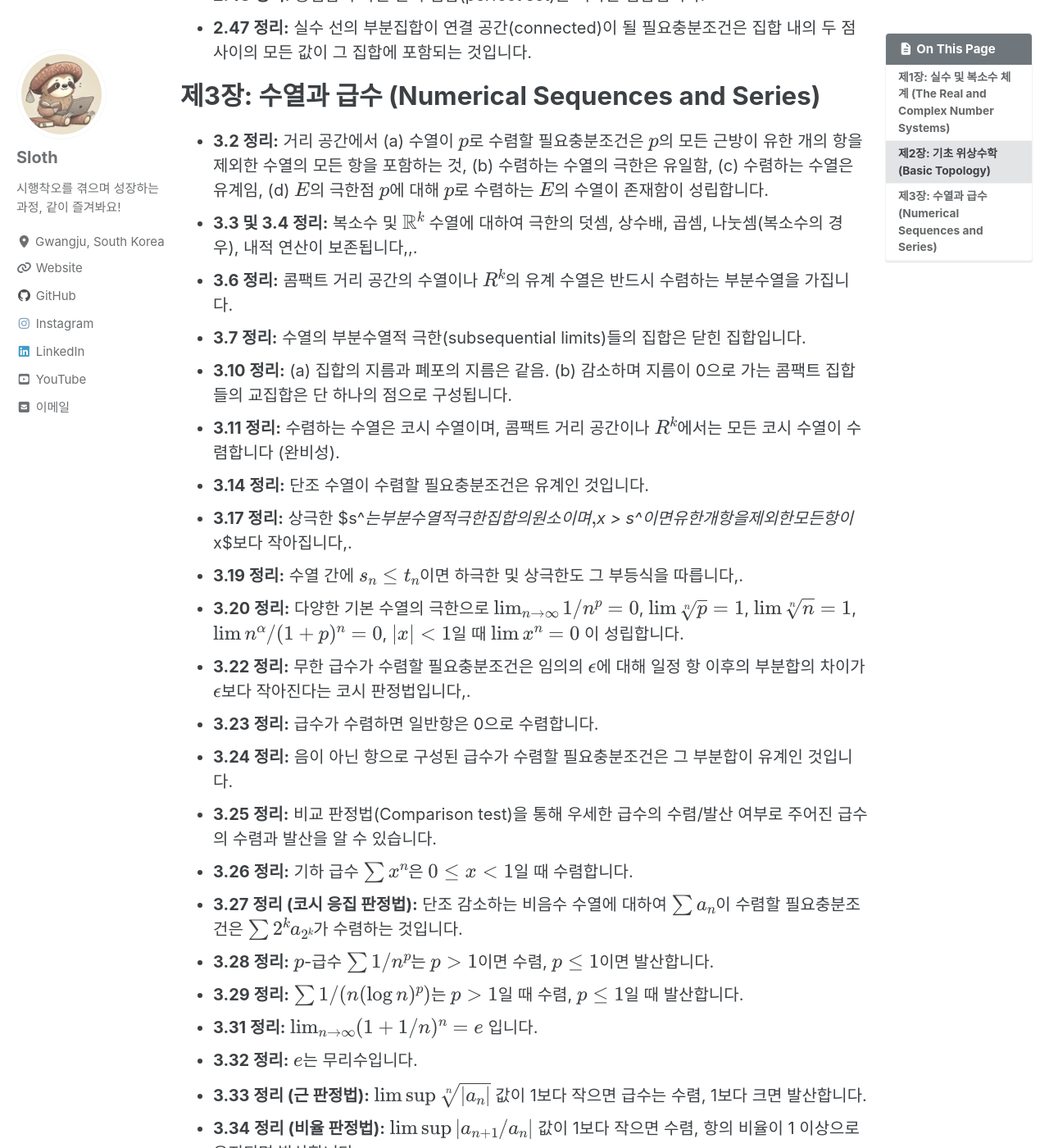
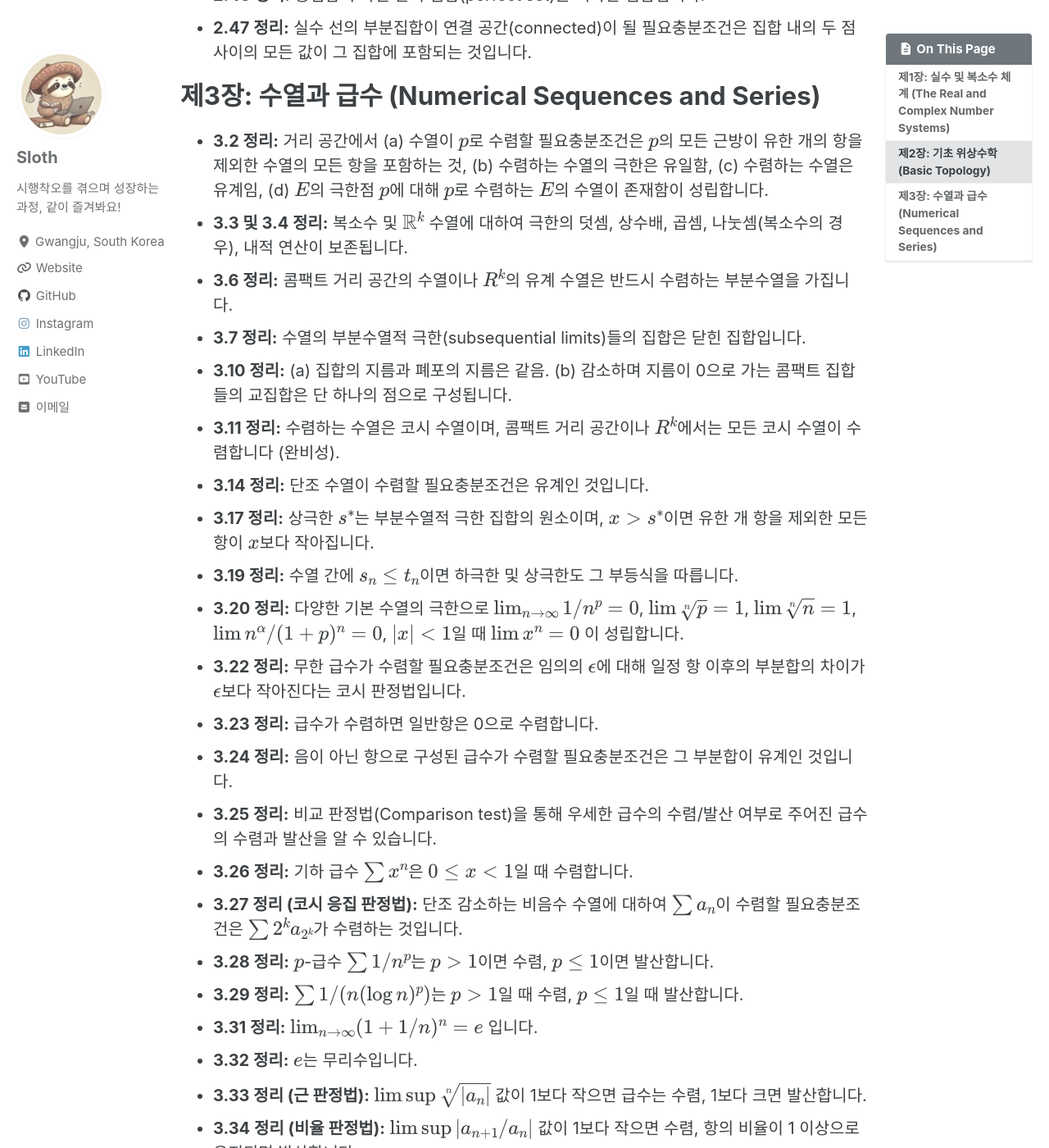
Before and after one commit to renaissance-sloth/renaissance-sloth.github.io, a Jekyll site: the page built from 7th semester/Mathematical Analysis/_posts/2026-04-15-thm.md, in a window 1280 px wide and 1400 px high, scrolled down 2475 px. Shown: the whole window at 82% size. Built offline with Jekyll 4.4.1, drawn with Linux system fonts in a browser that asks for light colours; cached includes are drawn as plain includes; comment, search, counter and statistics services are not loaded; some of the changed text lies outside the part shown.

Commit message:
Fix: analysis thm

```diff
--- a/7th semester/Mathematical Analysis/_posts/2026-04-15-thm.md
+++ b/7th semester/Mathematical Analysis/_posts/2026-04-15-thm.md
@@ -11,14 +11,14 @@ header:
 *   **1.11 정리:** 최소상계 성질을 갖는 순서 집합 $S$의 공집합이 아닌 부분집합 $B$가 아래로 유계일 때, $B$의 하계들의 집합 $L$의 상한 $\sup L$은 $S$ 안에 존재하며 이는 $B$의 하한 $\inf B$와 같습니다.
 *   **1.19 정리:** 최소상계 성질을 갖는 순서체(ordered field)인 실수 체계 $R$이 존재하며, $R$은 유리수 체 $Q$를 부분체로 포함합니다.
 *   **1.20 정리:**
-    *   (a) 아르키메데스 성질: $x, y \in R$이고 $x>0$이면 $nx > y$를 만족하는 양의 정수 $n$이 존재합니다,.
+    *   (a) 아르키메데스 성질: $x, y \in R$이고 $x>0$이면 $nx > y$를 만족하는 양의 정수 $n$이 존재합니다.
     *   (b) 조밀성: $x, y \in R$이고 $x < y$이면 $x < p < y$를 만족하는 유리수 $p$가 존재합니다.
 *   **1.21 정리:** 양의 실수 $x$와 양의 정수 $n$에 대해 $y^n = x$를 만족하는 양의 실수 $y$가 유일하게 존재합니다.
 *   **1.25 정리:** 복소수 집합에서 정의된 덧셈과 곱셈은 이 집합을 $(0,0)$과 $(1,0)$을 각각 $0$과 $1$로 갖는 체(field)로 만듭니다.
 *   **1.26 정리:** $(a, 0)$ 형태의 복소수는 실수 $a$와 동일한 산술적 성질을 가지므로 실수 체를 복소수 체의 부분체로 간주할 수 있습니다.
 *   **1.28 정리:** 허수 단위 $i$에 대해 $i^2 = -1$이 성립합니다.
 *   **1.29 정리:** 실수 $a, b$에 대하여 복소수 $(a, b)$는 $a+bi$로 표현됩니다.
-*   **1.31 정리:** 두 복소수 $z, w$에 대해 $\overline{z+w} = \bar{z}+\bar{w}$, $\overline{zw} = \bar{z}\bar{w}$, $z+\bar{z}=2\text{Re}(z)$, $z-\bar{z}=2i\text{Im}(z)$, 그리고 $z\bar{z}$는 양의 실수($z=0$ 제외)가 성립합니다,.
+*   **1.31 정리:** 두 복소수 $z, w$에 대해 $\overline{z+w} = \bar{z}+\bar{w}$, $\overline{zw} = \bar{z}\bar{w}$, $z+\bar{z}=2\text{Re}(z)$, $z-\bar{z}=2i\text{Im}(z)$, 그리고 $z\bar{z}$는 양의 실수($z=0$ 제외)가 성립합니다.
 *   **1.33 정리:** 복소수 절댓값에 대하여 $ \vert z \vert  > 0$ ($z \neq 0$), $ \vert z \vert = \vert \bar{z} \vert $, $ \vert zw \vert = \vert z \vert  \vert w \vert $, $ \vert \text{Re } z \vert  \le  \vert z \vert $, $ \vert z+w \vert  \le  \vert z \vert + \vert w \vert $가 성립합니다.
 *   **1.35 정리 (Schwarz 부등식):** 복소수열 $a_1, \dots, a_n$과 $b_1, \dots, b_n$에 대해 $ \vert \sum a_j \bar{b_j} \vert ^2 \le \sum  \vert a_j \vert ^2 \sum  \vert b_j \vert ^2$가 성립합니다.
 *   **1.37 정리:** 유클리드 공간 $R^k$에서 $ \vert x \vert  \ge 0$, $ \vert x \vert =0 \iff x=0$, $ \vert \alpha x \vert  =  \vert \alpha \vert  \vert x \vert $, $ \vert x \cdot y \vert  \le  \vert x \vert  \vert y \vert $, $ \vert x+y \vert  \le  \vert x \vert + \vert y \vert $, $ \vert x-z \vert  \le  \vert x-y \vert  +  \vert y-z \vert $가 성립합니다.
@@ -53,16 +53,16 @@ header:
 # **제3장: 수열과 급수 (Numerical Sequences and Series)**
 
 *   **3.2 정리:** 거리 공간에서 (a) 수열이 $p$로 수렴할 필요충분조건은 $p$의 모든 근방이 유한 개의 항을 제외한 수열의 모든 항을 포함하는 것, (b) 수렴하는 수열의 극한은 유일함, (c) 수렴하는 수열은 유계임, (d) $E$의 극한점 $p$에 대해 $p$로 수렴하는 $E$의 수열이 존재함이 성립합니다.
-*   **3.3 및 3.4 정리:** 복소수 및 $\mathbb{R}^k$ 수열에 대하여 극한의 덧셈, 상수배, 곱셈, 나눗셈(복소수의 경우), 내적 연산이 보존됩니다,,.
+*   **3.3 및 3.4 정리:** 복소수 및 $\mathbb{R}^k$ 수열에 대하여 극한의 덧셈, 상수배, 곱셈, 나눗셈(복소수의 경우), 내적 연산이 보존됩니다.
 *   **3.6 정리:** 콤팩트 거리 공간의 수열이나 $R^k$의 유계 수열은 반드시 수렴하는 부분수열을 가집니다.
 *   **3.7 정리:** 수열의 부분수열적 극한(subsequential limits)들의 집합은 닫힌 집합입니다.
 *   **3.10 정리:** (a) 집합의 지름과 폐포의 지름은 같음. (b) 감소하며 지름이 0으로 가는 콤팩트 집합들의 교집합은 단 하나의 점으로 구성됩니다.
 *   **3.11 정리:** 수렴하는 수열은 코시 수열이며, 콤팩트 거리 공간이나 $R^k$에서는 모든 코시 수열이 수렴합니다 (완비성).
 *   **3.14 정리:** 단조 수열이 수렴할 필요충분조건은 유계인 것입니다.
-*   **3.17 정리:** 상극한 $s^*$는 부분수열적 극한 집합의 원소이며, $x > s^*$이면 유한 개 항을 제외한 모든 항이 $x$보다 작아집니다,.
-*   **3.19 정리:** 수열 간에 $s_n \le t_n$이면 하극한 및 상극한도 그 부등식을 따릅니다,.
+*   **3.17 정리:** 상극한 $s^\*$는 부분수열적 극한 집합의 원소이며, $x > s^\*$이면 유한 개 항을 제외한 모든 항이 $x$보다 작아집니다.
+*   **3.19 정리:** 수열 간에 $s_n \le t_n$이면 하극한 및 상극한도 그 부등식을 따릅니다.
 *   **3.20 정리:** 다양한 기본 수열의 극한으로 $\lim_{n\to\infty} 1/n^p=0$, $\lim \sqrt[n]{p}=1$, $\lim \sqrt[n]{n}=1$, $\lim n^\alpha/(1+p)^n=0$, $ \vert x \vert <1$일 때 $\lim x^n=0$ 이 성립합니다.
-*   **3.22 정리:** 무한 급수가 수렴할 필요충분조건은 임의의 $\epsilon$에 대해 일정 항 이후의 부분합의 차이가 $\epsilon$보다 작아진다는 코시 판정법입니다,.
+*   **3.22 정리:** 무한 급수가 수렴할 필요충분조건은 임의의 $\epsilon$에 대해 일정 항 이후의 부분합의 차이가 $\epsilon$보다 작아진다는 코시 판정법입니다.
 *   **3.23 정리:** 급수가 수렴하면 일반항은 0으로 수렴합니다.
 *   **3.24 정리:** 음이 아닌 항으로 구성된 급수가 수렴할 필요충분조건은 그 부분합이 유계인 것입니다.
 *   **3.25 정리:** 비교 판정법(Comparison test)을 통해 우세한 급수의 수렴/발산 여부로 주어진 급수의 수렴과 발산을 알 수 있습니다.
@@ -82,7 +82,7 @@ header:
 *   **3.44 정리:** 수렴 반경이 1인 거듭제곱 급수에서 계수가 단조감소하며 0으로 갈 때 원의 경계 중 $z=1$을 제외한 모든 점에서 수렴합니다.
 *   **3.45 정리:** 절대 수렴하는 급수는 수렴합니다.
 *   **3.47 정리:** 두 수렴 급수의 합과 상수배 역시 수렴하며 값이 보존됩니다.
-*   **3.50 정리 (Mertens의 정리):** 적어도 한 급수가 절대 수렴하면, 두 수렴 급수의 코시 곱(Cauchy product)도 수렴하며 그 합은 각 합의 곱과 같습니다,.
+*   **3.50 정리 (Mertens의 정리):** 적어도 한 급수가 절대 수렴하면, 두 수렴 급수의 코시 곱(Cauchy product)도 수렴하며 그 합은 각 합의 곱과 같습니다.
 *   **3.51 정리 (아벨의 정리):** 두 급수와 그 코시 곱이 모두 수렴한다면, 코시 곱의 합은 두 급수의 합의 곱과 같습니다.
-*   **3.54 정리 (리만 재배열 정리):** 조건부 수렴하는 급수의 항의 순서를 재배열하여 수렴값을 임의의 값이나 발산하게 바꿀 수 있습니다,.
+*   **3.54 정리 (리만 재배열 정리):** 조건부 수렴하는 급수의 항의 순서를 재배열하여 수렴값을 임의의 값이나 발산하게 바꿀 수 있습니다.
 *   **3.55 정리:** 절대 수렴하는 급수는 임의로 항을 재배열하여도 원래 급수와 동일한 값으로 수렴합니다.
```
